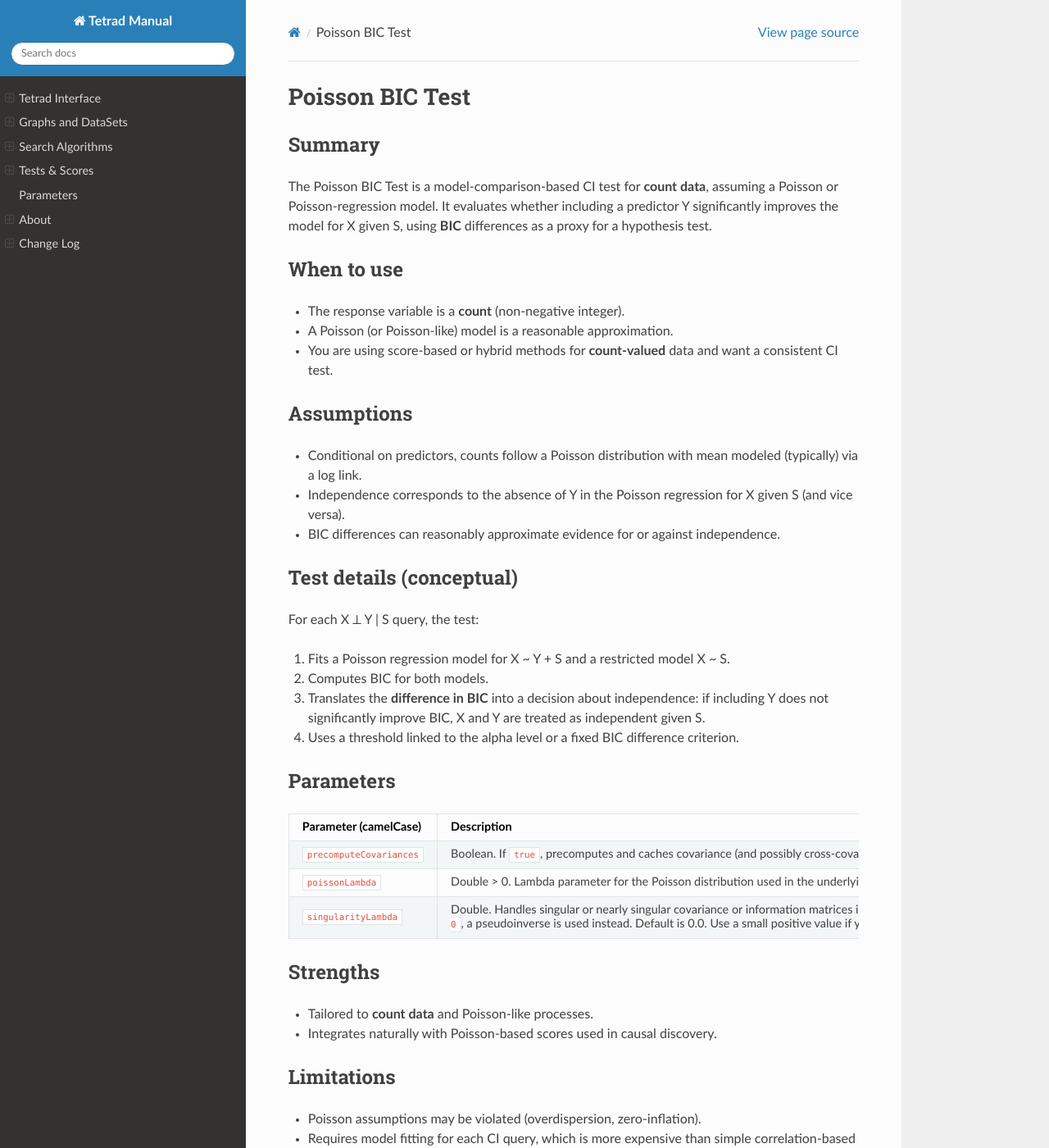
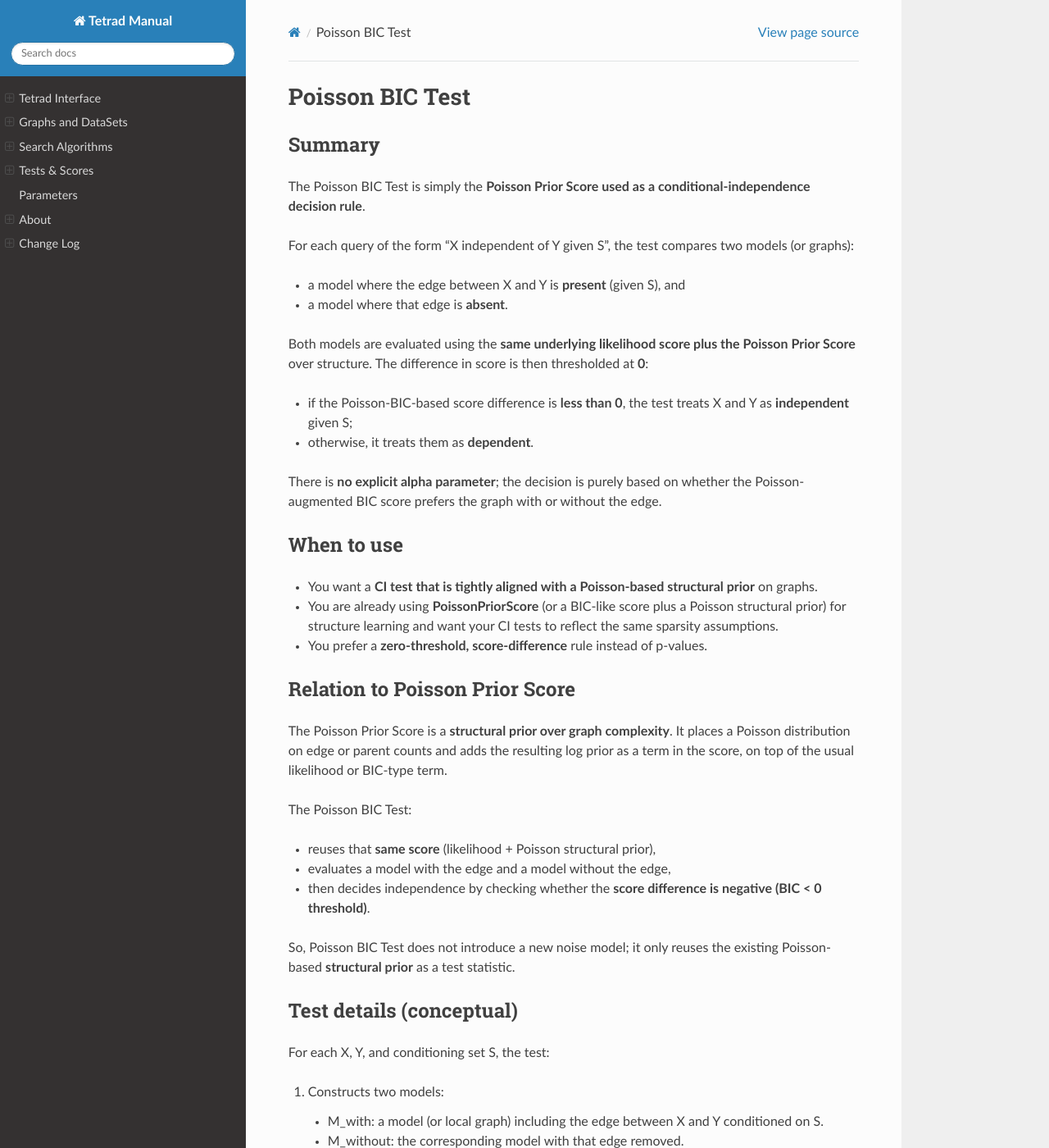
Before and after one commit to cmu-phil/tetrad-manual-rtd, a Sphinx documentation site: the page built from docs/tests-and-scores/poisson-bic-test.md, in a window 1280 px wide and 1400 px high. Shown: the whole window at 82% size. Built offline with Sphinx 7.4.7 and the Read the Docs theme 3.1.0, drawn with Linux system fonts in a browser that asks for light colours; some of the changed text lies outside the part shown.

Commit message:
Add documentation for `SEM BIC Test` and update `Poisson BIC Test` description:
- Introduced a new page for `SEM BIC Test`, detailing usage, parameters, and strengths.
- Revised `Poisson BIC Test` page to clarify relationship with `PoissonPriorScore`.
- Updated test catalog to include `SEM BIC Test` and improved description for `Poisson BIC Test` to align with recent changes.

```diff
--- a/docs/tests-and-scores/poisson-bic-test.md
+++ b/docs/tests-and-scores/poisson-bic-test.md
@@ -2,56 +2,103 @@
 
 ## Summary
 
-The Poisson BIC Test is a model-comparison-based CI test for **count data**,
-assuming a Poisson or Poisson-regression model. It evaluates whether including
-a predictor Y significantly improves the model for X given S, using **BIC**
-differences as a proxy for a hypothesis test.
+The Poisson BIC Test is simply the **Poisson Prior Score used as a
+conditional-independence decision rule**.
+
+For each query of the form “X independent of Y given S”, the test compares
+two models (or graphs):
+
+- a model where the edge between X and Y is **present** (given S), and
+- a model where that edge is **absent**.
+
+Both models are evaluated using the **same underlying likelihood score plus
+the Poisson Prior Score** over structure. The difference in score is then
+thresholded at **0**:
+
+- if the Poisson-BIC-based score difference is **less than 0**, the test
+  treats X and Y as **independent** given S;
+- otherwise, it treats them as **dependent**.
+
+There is **no explicit alpha parameter**; the decision is purely based on
+whether the Poisson-augmented BIC score prefers the graph with or without the
+edge.
 
 ## When to use
 
-- The response variable is a **count** (non-negative integer).
-- A Poisson (or Poisson-like) model is a reasonable approximation.
-- You are using score-based or hybrid methods for **count-valued** data and
-  want a consistent CI test.
+- You want a **CI test that is tightly aligned with a Poisson-based
+  structural prior** on graphs.
+- You are already using **PoissonPriorScore** (or a BIC-like score plus a
+  Poisson structural prior) for structure learning and want your CI tests to
+  reflect the same sparsity assumptions.
+- You prefer a **zero-threshold, score-difference** rule instead of
+  p-values.
 
-## Assumptions
+## Relation to Poisson Prior Score
 
-- Conditional on predictors, counts follow a Poisson distribution with mean
-  modeled (typically) via a log link.
-- Independence corresponds to the absence of Y in the Poisson regression for X
-  given S (and vice versa).
-- BIC differences can reasonably approximate evidence for or against
-  independence.
+The Poisson Prior Score is a **structural prior over graph complexity**. It
+places a Poisson distribution on edge or parent counts and adds the resulting
+log prior as a term in the score, on top of the usual likelihood or BIC-type
+term.
+
+The Poisson BIC Test:
+
+- reuses that **same score** (likelihood + Poisson structural prior),
+- evaluates a model with the edge and a model without the edge,
+- then decides independence by checking whether the **score difference is
+  negative (BIC < 0 threshold)**.
+
+So, Poisson BIC Test does not introduce a new noise model; it only reuses the
+existing Poisson-based **structural prior** as a test statistic.
 
 ## Test details (conceptual)
 
-For each X ⟂ Y | S query, the test:
+For each X, Y, and conditioning set S, the test:
 
-1. Fits a Poisson regression model for X ~ Y + S and a restricted model
-   X ~ S.
-2. Computes BIC for both models.
-3. Translates the **difference in BIC** into a decision about independence:
-   if including Y does not significantly improve BIC, X and Y are treated as
-   independent given S.
-4. Uses a threshold linked to the alpha level or a fixed BIC difference
-   criterion.
+1. Constructs two models:
+    - M_with: a model (or local graph) including the edge between X and Y
+      conditioned on S.
+    - M_without: the corresponding model with that edge removed.
+2. Computes the Poisson-augmented score for each model:
+    - score_with = base likelihood/BIC + PoissonPriorScore(M_with),
+    - score_without = base likelihood/BIC + PoissonPriorScore(M_without).
+3. Forms the **score difference** (for example, score_with − score_without).
+4. If this score difference is **less than 0**, then the edge is not
+   supported by the Poisson-BIC criterion, and the test declares:
+   > X and Y are independent given S.
+5. Otherwise, the test declares:
+   > X and Y are dependent given S.
+
+There is no rescaling to p-values; the decision is directly based on the sign
+of the score difference.
 
 ## Parameters
 
+The Poisson BIC Test exposes the same structural-prior parameters as
+PoissonPriorScore, restricted to what is needed for testing:
+
 | Parameter (camelCase)   | Description |
 |-------------------------|-------------|
-| `precomputeCovariances` | Boolean. If `true`, precomputes and caches covariance (and possibly cross-covariance) matrices or related sufficient statistics used by the Poisson BIC-based test. This speeds up repeated evaluations at the cost of additional memory. If `false`, these quantities are recomputed on the fly, which saves memory but may slow down large runs. |
-| `poissonLambda`         | Double > 0. Lambda parameter for the Poisson distribution used in the underlying likelihood. Controls the expected rate of counts under the Poisson model. Default is 1.0; minimum is about 1e-10. In most applications you can leave this at the default unless you have a specific reason to encode a different expected rate. |
-| `singularityLambda`     | Double. Handles singular or nearly singular covariance or information matrices in the Poisson modeling step. If `singularityLambda > 0`, that value is added to the diagonal (a ridge term) to stabilize matrix inverses. If `singularityLambda < 0`, a pseudoinverse is used instead. Default is 0.0. Use a small positive value if you encounter numerical-singularity warnings. |
+| `precomputeCovariances` | Boolean. If `true`, precomputes and caches covariance (and possibly cross-covariance) matrices used by the underlying likelihood part of the score. This speeds up repeated evaluations at the cost of additional memory. If `false`, these quantities are recomputed on the fly, which saves memory but can be slower for large graphs or many score calls. |
+| `poissonLambda`         | Double > 0. Lambda parameter for the Poisson **structural prior** on the number of edges or parents. This controls the expected count under the prior. Smaller values favor sparser graphs (fewer edges or parents on average); larger values allow denser graphs. Default is 1.0; minimum is about 1e-10. |
+| `singularityLambda`     | Double. Handles singular or nearly singular covariance matrices in the underlying likelihood calculation. If `singularityLambda > 0`, that value is added to the diagonal (a ridge term) to stabilize matrix inverses. If `singularityLambda < 0`, a pseudoinverse is used instead. Default is 0.0. Use a small positive value if you encounter numerical-singularity warnings. |
 
 ## Strengths
 
-- Tailored to **count data** and Poisson-like processes.
-- Integrates naturally with Poisson-based scores used in causal discovery.
+- **Fully aligned** with the PoissonPriorScore: the CI decisions and score
+  search share the same sparsity prior.
+- No need to choose an alpha level; the decision rule is fixed at a **zero
+  score-difference threshold**.
+- Naturally expresses a belief in **Poisson-distributed complexity** (for
+  example, typical number of parents per node) directly in the CI testing
+  step.
 
 ## Limitations
 
-- Poisson assumptions may be violated (overdispersion, zero-inflation).
-- Requires model fitting for each CI query, which is more expensive than simple
-  correlation-based tests.
-- Calibration from BIC differences to p-values is approximate.
+- There is no p-value calibration; decisions are based solely on **score
+  differences and the chosen Poisson prior**.
+- The result depends on the choice of `poissonLambda` and the base score:
+  overly small lambda can force over-sparse graphs (missing edges), while
+  overly large lambda can allow too many edges.
+- Requires computing scores for **two models per CI query**, which can be
+  more expensive than tests that only use local partial correlations or
+  contingency tables.
```
Also changed, not shown: docs/tests-and-scores-catalog.md (+2 -1 lines), docs/tests-and-scores/sem-bic-test.md (added, +96 -0 lines).
